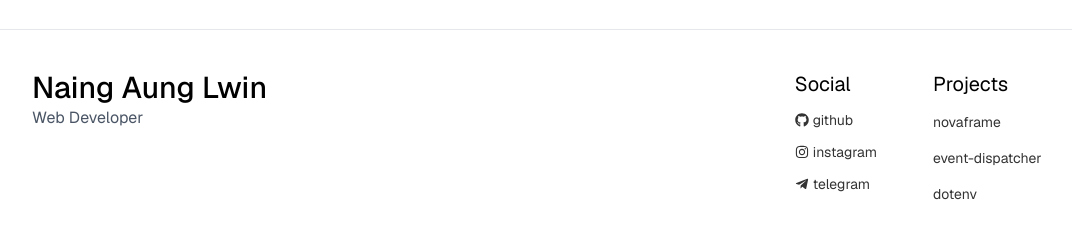
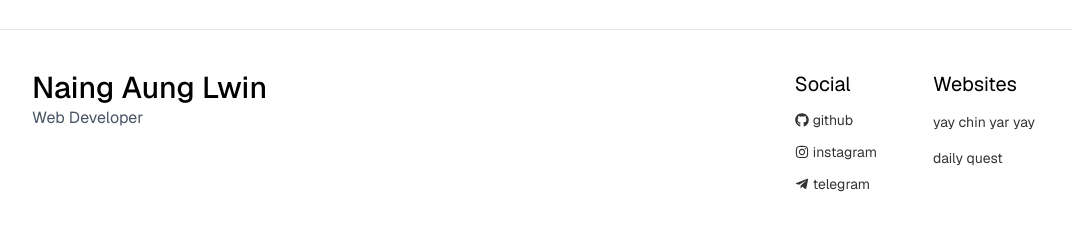
Before and after one commit to naingaunglwin-dev/personal__hub, a Next.js app: page / in a window 1280 px wide. Shown: the part 771-1010 px from the top of the page, without its empty margins (56-1128 px from the left). Built offline with nearby package versions, Linux system fonts and the light colour scheme; a web font is replaced by a local one.

Commit message:
refactor: update links in footer

```diff
--- a/components/footer.tsx
+++ b/components/footer.tsx
@@ -44,32 +44,23 @@ export default function Footer() {
           </ul>
 
           <ul className="space-y-3">
-            <li className="text-xl">Projects</li>
+            <li className="text-xl">Websites</li>
             <li>
               <a
-                href="https://github.com/naingaunglwin-dev/novaframe"
+                href="https://yay-chin-yar-yay.vercel.app/"
                 target="_blank"
                 className="text-sm opacity-80 hover:opacity-60"
               >
-                novaframe
+                yay chin yar yay
               </a>
             </li>
             <li>
               <a
-                href="https://github.com/naingaunglwin-dev/event-dispatcher"
+                href="https://the-daily-quest.vercel.app/"
                 target="_blank"
                 className="text-sm opacity-80 hover:opacity-60"
               >
-                event-dispatcher
-              </a>
-            </li>
-            <li>
-              <a
-                href="https://github.com/naingaunglwin-dev/dotenv"
-                target="_blank"
-                className="text-sm opacity-80 hover:opacity-60"
-              >
-                dotenv
+                daily quest
               </a>
             </li>
           </ul>
```
